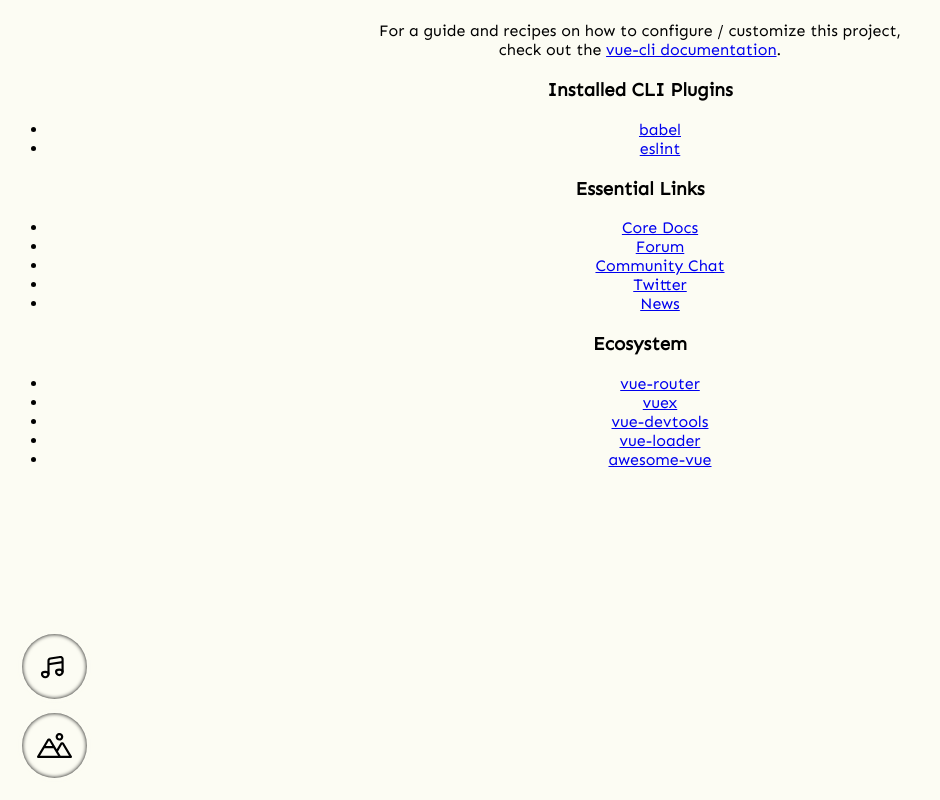
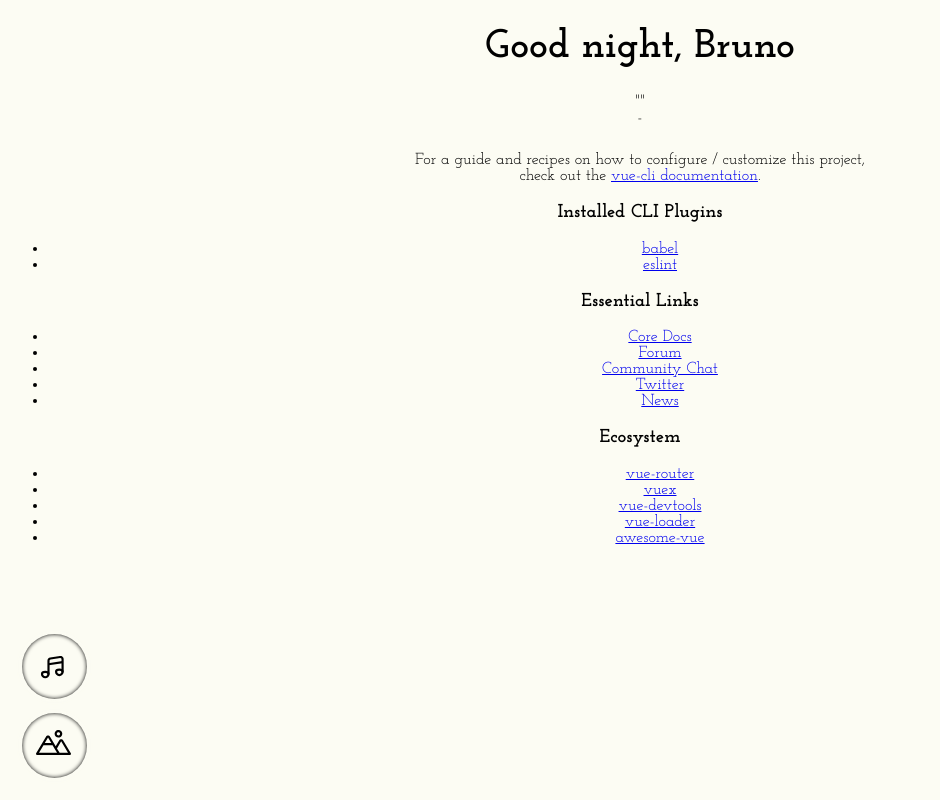
Before and after one commit to SWE3T/DailyList, a Vue app: page / in a window 1280 px wide. Shown: the whole page, without its empty margins (0-940 px from the left). Built offline with nearby package versions, Linux system fonts and the light colour scheme; no server answers.

Commit message:
Feat: Introduction with quotes!

```diff
--- a/src/App.vue
+++ b/src/App.vue
@@ -3,21 +3,31 @@
     <link rel="preconnect" href="https://fonts.gstatic.com" crossorigin>
     <link href="https://fonts.googleapis.com/css2?family=Josefin+Slab:ital,wght@0,100;0,200;0,300;0,400;0,500;0,600;0,700;1,100;1,200;1,300;1,400;1,500;1,600;1,700&family=Sen&display=swap" rel="stylesheet">
 
+    <ControlPanel />
 
-  <ControlPanel />
+    <IntroductionText :userName="username" />
+
     <TaskList />
 </template>
 
 <script>
 import ControlPanel from './components/ControlPanel.vue'
 import TaskList from './components/TaskList.vue'
+import IntroductionText from './components/IntroductionText.vue'
 
 export default {
     name: 'App',
     components: {
-    ControlPanel, TaskList
+        ControlPanel,
+        TaskList,
+        IntroductionText
+    },
+    data() {
+        return {
+            username: "Bruno",
+        };
     }
-}
+};
 </script>
 
 <style>
@@ -27,11 +37,13 @@
 
 #app {
     font-family: 'Josefin Slab', serif;
-  font-family: 'Sen', sans-serif;
-
+    /* font-family: 'Sen', sans-serif; */
     -webkit-font-smoothing: antialiased;
     -moz-osx-font-smoothing: grayscale;
-
     text-align: center;
 }
+
+h1 {
+  font-size: 2.5rem;
+}
 </style>
--- a/src/components/ControlPanel.vue
+++ b/src/components/ControlPanel.vue
@@ -85,4 +85,8 @@
 .music-icon {
   padding-right: 6px;
 }
+
+.mountain-icon {
+  padding: 0 3px 6px 0;
+}
 </style>
--- a/src/components/HelloWorld.vue
+++ /dev/null
@@ -1,57 +0,0 @@
-<template>
-  <div class="hello">
-    <h1>{{ msg }}</h1>
-    <p>
-      For a guide and recipes on how to configure / customize this project,<br>
-      check out the
-      <a href="https://cli.vuejs.org" target="_blank" rel="noopener">vue-cli documentation</a>.
-    </p>
-    <h3>Installed CLI Plugins</h3>
-    <ul>
-      <li><a href="https://github.com/vuejs/vue-cli/tree/dev/packages/%40vue/cli-plugin-babel" target="_blank" rel="noopener">babel</a></li>
-      <li><a href="https://github.com/vuejs/vue-cli/tree/dev/packages/%40vue/cli-plugin-eslint" target="_blank" rel="noopener">eslint</a></li>
-    </ul>
-    <h3>Essential Links</h3>
-    <ul>
-      <li><a href="https://vuejs.org" target="_blank" rel="noopener">Core Docs</a></li>
-      <li><a href="https://forum.vuejs.org" target="_blank" rel="noopener">Forum</a></li>
-      <li><a href="https://chat.vuejs.org" target="_blank" rel="noopener">Community Chat</a></li>
-      <li><a href="https://twitter.com/vuejs" target="_blank" rel="noopener">Twitter</a></li>
-      <li><a href="https://news.vuejs.org" target="_blank" rel="noopener">News</a></li>
-    </ul>
-    <h3>Ecosystem</h3>
-    <ul>
-      <li><a href="https://router.vuejs.org" target="_blank" rel="noopener">vue-router</a></li>
-      <li><a href="https://vuex.vuejs.org" target="_blank" rel="noopener">vuex</a></li>
-      <li><a href="https://github.com/vuejs/vue-devtools#vue-devtools" target="_blank" rel="noopener">vue-devtools</a></li>
-      <li><a href="https://vue-loader.vuejs.org" target="_blank" rel="noopener">vue-loader</a></li>
-      <li><a href="https://github.com/vuejs/awesome-vue" target="_blank" rel="noopener">awesome-vue</a></li>
-    </ul>
-  </div>
-</template>
-
-<script>
-export default {
-  name: 'HelloWorld',
-  props: {
-    msg: String
-  }
-}
-</script>
-
-<style scoped>
-h3 {
-  margin: 40px 0 0;
-}
-ul {
-  list-style-type: none;
-  padding: 0;
-}
-li {
-  display: inline-block;
-  margin: 0 10px;
-}
-a {
-  color: #42b983;
-}
-</style>
--- /dev/null
+++ b/src/components/IntroductionText.vue
@@ -0,0 +1,45 @@
+<template>
+  <h1>{{ greating }}, {{ userName }}</h1>
+
+  <div>
+    "{{quote}}"
+    <br>
+    -{{author ?? "Unknown"}}
+  </div>
+</template>
+
+<script>
+export default {
+  name: "IntroductionText",
+  props: ["userName"],
+  data() {
+    return {
+      quote: "",
+      author: "",
+    };
+  },
+  computed: {
+    greating() {
+      return (Date.now() < 12 ? "Good morning" : Date.now() < 18 ? "Good afternoon" : "Good night")
+    },
+  },
+  async mounted() {
+    try {
+      const url = "https://type.fit/api/quotes";
+      const response = await fetch(url);
+
+      if (!response.ok) throw new Error('Request failed');
+
+      const data = await response.json();
+
+      const randomIndex = Math.floor(Math.random() * (data.length - 1)) + 1;
+      this.quote = data[randomIndex].text;
+      this.author = data[randomIndex].author;
+    } catch (error) {
+      return 'Error';
+    }
+  }
+};
+</script>
+
+<style scoped></style>
```
Lines whose indentation alone changed are shown as unchanged.
